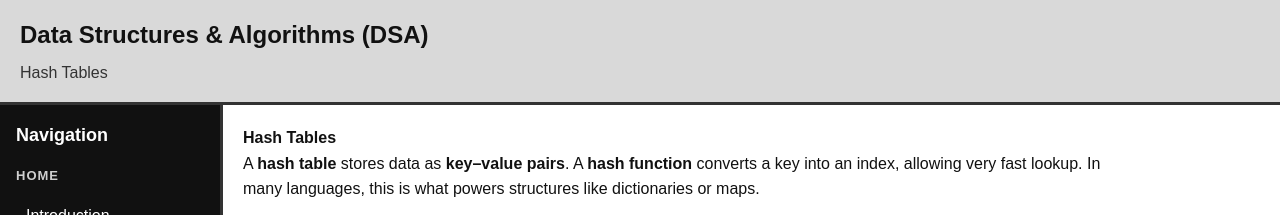
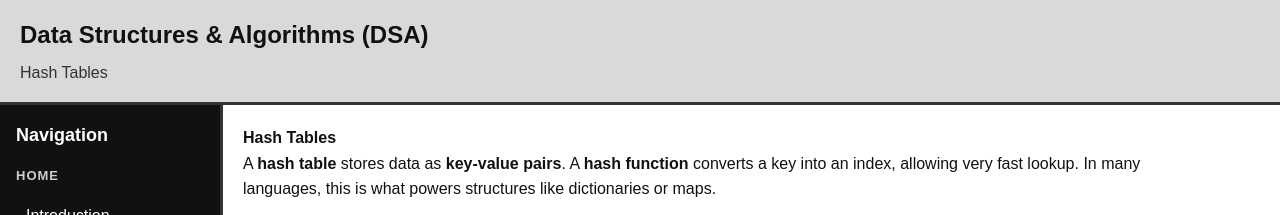
Before and after one commit to aayushkeshari/DSA-Website, a plain HTML site: page hash-tables.html in a window 1280 px wide. Shown: the top 215 px of the page. Drawn offline with Linux system fonts and the light colour scheme.

Commit message:
Update hash-tables.html

```diff
--- a/hash-tables.html
+++ b/hash-tables.html
@@ -39,7 +39,7 @@
       <div class="container">
         <h2>Hash Tables</h2>
         <p>
-          A <strong>hash table</strong> stores data as <strong>key–value pairs</strong>.
+          A <strong>hash table</strong> stores data as <strong>key-value pairs</strong>.
           A <strong>hash function</strong> converts a key into an index, allowing very fast lookup.
           In many languages, this is what powers structures like dictionaries or maps.
         </p>
```
